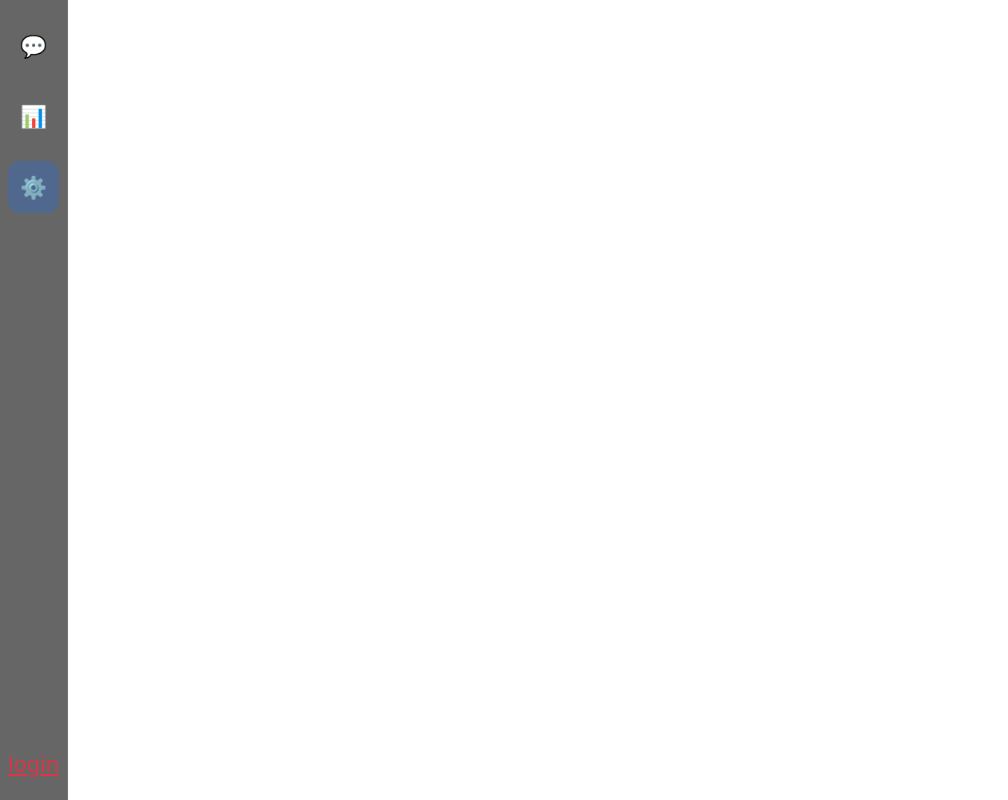
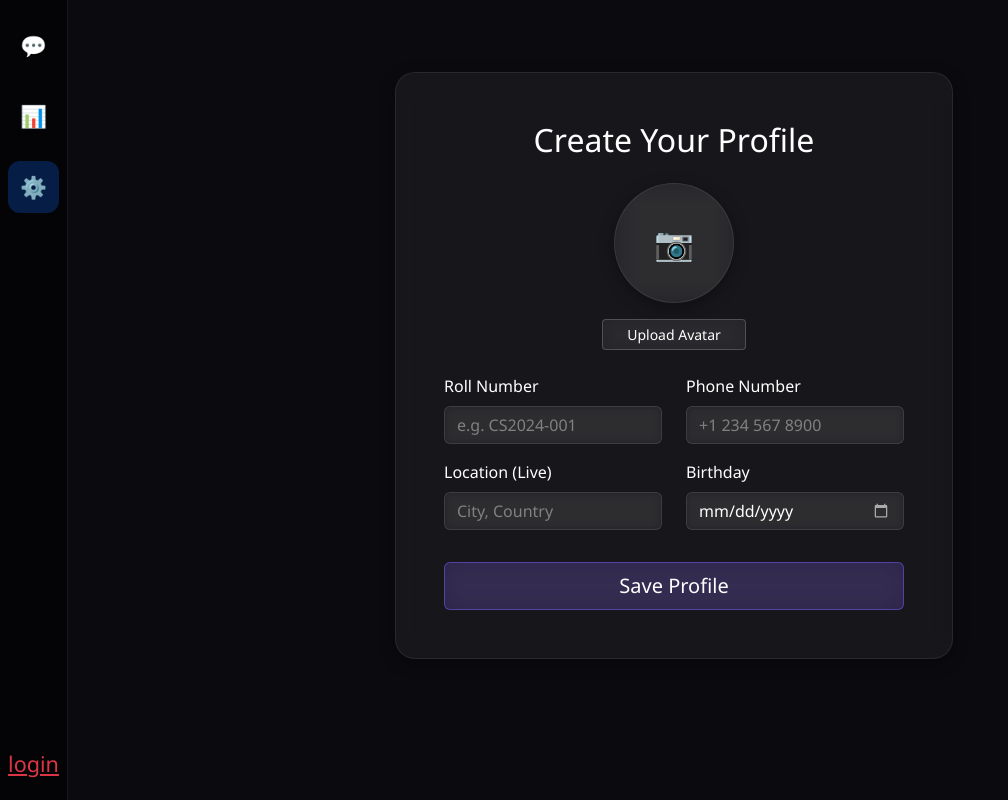
Before and after one commit to prathmeshhalande1/CapstoneIQ, a Django app: page /accounts/logout/ in a window 1280 px wide, after a click on "⚙️". Shown: the whole page, without its empty margins (0-1008 px from the left). Run offline with Django 5.2, Linux system fonts and the light colour scheme; some libraries are stand-ins or nearby versions.

Commit message:
add profile form ui and fix error and bug.

```diff
--- a/apps/accounts/admin.py
+++ b/apps/accounts/admin.py
@@ -1,8 +1,7 @@
 from django.contrib import admin
-from .models import projectGroup , userProfile, Project, StudentRepository
+from .models import projectGroup , userProfile, Project
 # Register your models here.
 
 admin.site.register(projectGroup)
 admin.site.register(userProfile)
 admin.site.register(Project)
-admin.site.register(StudentRepository)
--- a/apps/accounts/views.py
+++ b/apps/accounts/views.py
@@ -97,16 +97,16 @@ def logoutView(req):
 def homeView(request):
     profile, _ = userProfile.objects.get_or_create(user=request.user)
     user_groups = projectGroup.objects.filter(
-        Q(createdBy=request.user) | Q(group_members__student=profile)
+        Q(createdBy=request.user) | Q(group_members__User=profile)
     ).select_related('createdBy').prefetch_related(
-        'group_members__student__user'
+        'group_members__User__user'
     ).distinct()
     for group in user_groups:
         participants = [group.createdBy]
         participants.extend(
-            membership.student.user
+            membership.User.user
             for membership in group.group_members.all()
-            if membership.student.user_id != group.createdBy_id
+            if membership.User.user_id != group.createdBy_id
         )
         group.chat_participants = participants
         group.participant_count = len(participants)
@@ -164,12 +164,8 @@ def forgot_password_view(request):
         try:
             user = User.objects.get(email=email)
             otp = random.randint(100000, 999999)
-
-            # Store OTP and email in session
             request.session['reset_otp'] = str(otp)
             request.session['reset_email'] = email
-
-            # Send OTP email
             send_mail(
                 subject='Your CapstoneIQ Password Reset OTP',
                 message=f'Your OTP code is {otp}. It is valid for 10 minutes.',
--- a/config/settings.py
+++ b/config/settings.py
@@ -15,7 +15,9 @@ import os
 from dotenv import load_dotenv
 # Build paths inside the project like this: BASE_DIR / 'subdir'.
 BASE_DIR = Path(__file__).resolve().parent.parent
-STATIC_URL = 'static/'
+STATIC_URL = '/static/'
+MEDIA_URL='/media/'
+MEDIA_ROOT= BASE_DIR / "media"
 load_dotenv(os.path.join(BASE_DIR, '.env'))
 
 STATICFILES_DIRS = [BASE_DIR / 'static']
--- a/config/urls.py
+++ b/config/urls.py
@@ -14,10 +14,12 @@ Including another URLconf
     1. Import the include() function: from django.urls import include, path
     2. Add a URL to urlpatterns:  path('blog/', include('blog.urls'))
 """
+from config import settings
 from django.contrib import admin
 from django.urls import path,include
 from apps.accounts.views import homeView
+from django.conf.urls.static import static
 urlpatterns = [
     path('admin/', admin.site.urls),
-    path('accounts/',include('apps.accounts.urls'))
-]
+    path('accounts/', include('apps.accounts.urls')),
+] + static(settings.MEDIA_URL, document_root=settings.MEDIA_ROOT)
--- a/static/css/commen.css
+++ b/static/css/commen.css
@@ -13,8 +13,69 @@
         color: #fff;
     }
 
-    body {
-        background-color: #0b0b0f;
+    .glass-input {
+        background: rgba(255, 255, 255, 0.05) !important;
+        border: 1px solid rgba(255, 255, 255, 0.1) !important;
+        color: #ffffff !important;
+        backdrop-filter: blur(5px);
+        transition: all 0.3s ease;
+    }
+
+    .glass-input:focus {
+        background: rgba(255, 255, 255, 0.1) !important;
+        border-color: #7c5cff !important;
+        box-shadow: 0 0 10px rgba(124, 92, 255, 0.3) !important;
+    }
+
+    .glass-input::placeholder {
+        color: rgba(255, 255, 255, 0.4);
+    }
+
+    ::-webkit-calendar-picker-indicator {
+        filter: invert(1);
+        opacity: 0.6;
+        cursor: pointer;
+    }
+
+    .glass-btn {
+        background: rgba(255, 255, 255, 0.05);
+        border: 1px solid rgba(255, 255, 255, 0.2);
         color: #ffffff;
-        font-family: 'Segoe UI', Tahoma, Geneva, Verdana, sans-serif;
+        backdrop-filter: blur(12px);
+        transition: 0.3s;
     }
+
+    .glass-btn:hover {
+        background: rgba(255, 255, 255, 0.15);
+        color: #ffffff;
+    }
+
+    .glass-btn-primary {
+        background: rgba(124, 92, 255, 0.2);
+        border: 1px solid rgba(124, 92, 255, 0.5);
+        color: #ffffff;
+        backdrop-filter: blur(12px);
+        transition: 0.3s;
+    }
+
+    .glass-btn-primary:hover {
+        background: rgba(124, 92, 255, 0.4);
+        color: #ffffff;
+        box-shadow: 0 4px 15px rgba(124, 92, 255, 0.3);
+    }
+
+    .glass-btn-success {
+        background: rgba(40, 167, 69, 0.2);
+        border: 1px solid rgba(40, 167, 69, 0.5);
+        color: #ffffff;
+        backdrop-filter: blur(12px);
+        transition: 0.3s;
+        border-radius: 50px;
+        padding: 10px 20px;
+    }
+
+    .glass-btn-success:hover {
+        background: rgba(40, 167, 69, 0.4);
+        color: #ffffff;
+        box-shadow: 0 4px 15px rgba(40, 167, 69, 0.3);
+    }
--- a/templates/accounts/index.html
+++ b/templates/accounts/index.html
@@ -8,7 +8,7 @@
     <title>CapstoneIQ - Academic Workspace</title>
     <link rel="stylesheet" href="{% static 'css/bootstrap.min.css' %}">
     <link rel="stylesheet" href="{% static 'css/index.css' %}">
-    <link rel="stylesheet" href="{% static 'css/commin.css' %}">
+    <link rel="stylesheet" href="{% static 'css/commen.css' %}">
 </head>
 
 <body>
@@ -32,7 +32,8 @@
 
         {% include 'components/chatWorkSpace.html' %}
         {% include 'components/analyticsView.html' %}
-        {% include 'components/profileAndModals.html' %}
+        {% include 'components/profile.html' %}
+        {% include 'components/Modals.html' %}
     </div>
 
     <script src="https://code.jquery.com/jquery-3.7.1.min.js"></script>
--- a/templates/components/profileAndModals.html
+++ b/templates/components/Modals.html
@@ -1,6 +1,4 @@
-<div id="profileView" class="workspace p-5 d-none">
-
-</div>
+{% load static %}
 <div class="modal fade" id="joinGroupModal" tabindex="-1" aria-hidden="true">
     <div class="modal-dialog modal-dialog-centered">
         <div class="modal-content glass border-secondary">
--- /dev/null
+++ b/templates/components/profile.html
@@ -0,0 +1,105 @@
+{% load static %}
+<div id="profileView" class="workspace w-100 flex-grow-1 d-none"
+    style="height: 100vh; overflow-y: auto; overflow-x: hidden;">
+    <div class="container-fluid py-5">
+        <div class="row justify-content-center mt-4">
+            <div class="col-12 col-md-10 col-lg-8 col-xl-6 px-4">
+
+                {% if user_profile.rollNumber %}
+                <div class="glass p-4 p-md-5" style="border-radius: 20px;">
+                    <div class="text-center mb-4">
+                        {% if user_profile.avatar %}
+                        <img src="{{ user_profile.avatar.url }}" alt="Avatar"
+                            style="width: 120px; height: 120px; border-radius: 50%; object-fit: cover; border: 2px solid rgba(255,255,255,0.2);">
+                        {% else %}
+                        <div class="avatar-preview mx-auto glass d-flex align-items-center justify-content-center"
+                            style="width: 120px; height: 120px; border-radius: 50%; overflow: hidden;">
+                            <span style="font-size: 2rem;">👤</span>
+                        </div>
+                        {% endif %}
+                        <h3 class="mt-3 mb-1">{{ request.user.get_full_name|default:request.user.username }}</h3>
+                        <p class="text-muted mb-0">{{ user_profile.rollNumber }}</p>
+                    </div>
+                    <div class="row text-start mb-4 glass p-3" style="border-radius: 15px;">
+                        <div class="col-6 mb-3">
+                            <small class="text-muted d-block">Location</small>
+                            <strong>{{ user_profile.live|default:"Not specified" }}</strong>
+                        </div>
+                        <div class="col-6 mb-3">
+                            <small class="text-muted d-block">Phone</small>
+                            <strong>{{ user_profile.phoneNumber|default:"Not specified" }}</strong>
+                        </div>
+                        <div class="col-6 mb-0">
+                            <small class="text-muted d-block">Birthday</small>
+                            <strong>{{ user_profile.birthDay|default:"Not specified" }}</strong>
+                        </div>
+                    </div>
+                    <hr class="my-4" style="border-color: rgba(255,255,255,0.2);">
+                    <div class="d-flex justify-content-between align-items-center mb-3">
+                        <h4 class="m-0">My Projects</h4>
+                        <button type="button" class="btn glass-btn-success btn-sm px-3" data-bs-toggle="modal"
+                            data-bs-target="#addProjectModal">
+                            ➕ Add Project
+                        </button>
+                    </div>
+                    <div class="text-start">
+                        {% for project in user_projects %}
+                        <div class="glass p-3 mb-3" style="border-radius: 10px;">
+                            <h5 class="mb-1">{{ project.title }}</h5>
+                            <p class="mb-2 text-muted small">{{ project.status }} • {{ project.build_health }}</p>
+                            {% if project.projetUrl %}
+                            <a href="{{ project.projetUrl }}" target="_blank" class="btn glass-btn btn-sm">🔗 View
+                                GitHub</a>
+                            {% endif %}
+                        </div>
+                        {% empty %}
+                        <p class="text-muted text-center py-3">No projects added yet.</p>
+                        {% endfor %}
+                    </div>
+                </div>
+                {% else %}
+                <div class="glass p-4 p-md-5" style="border-radius: 20px;">
+                    <h2 class="mb-4 text-center">Create Your Profile</h2>
+                    <form method="POST" enctype="multipart/form-data">
+                        {% csrf_token %}
+                        <div class="mb-4 text-center">
+                            <div class="avatar-preview mb-3 mx-auto glass d-flex align-items-center justify-content-center"
+                                style="width: 120px; height: 120px; border-radius: 50%; overflow: hidden;">
+                                <span style="font-size: 2rem;">📷</span>
+                            </div>
+                            <label for="avatar" class="btn glass-btn btn-sm px-4">Upload Avatar</label>
+                            <input type="file" id="avatar" name="avatar" class="d-none" accept="image/*">
+                        </div>
+                        <div class="row">
+                            <div class="col-sm-6 mb-3">
+                                <label for="rollNumber" class="form-label">Roll Number</label>
+                                <input type="text" class="form-control glass-input" id="rollNumber" name="rollNumber"
+                                    placeholder="e.g. CS2024-001" required>
+                            </div>
+                            <div class="col-sm-6 mb-3">
+                                <label for="phoneNumber" class="form-label">Phone Number</label>
+                                <input type="text" class="form-control glass-input" id="phoneNumber" name="phoneNumber"
+                                    placeholder="+1 234 567 8900">
+                            </div>
+                        </div>
+                        <div class="row">
+                            <div class="col-sm-6 mb-3">
+                                <label for="live" class="form-label">Location (Live)</label>
+                                <input type="text" class="form-control glass-input" id="live" name="live"
+                                    placeholder="City, Country">
+                            </div>
+                            <div class="col-sm-6 mb-4">
+                                <label for="birthDay" class="form-label">Birthday</label>
+                                <input type="date" class="form-control glass-input" id="birthDay" name="birthDay">
+                            </div>
+                        </div>
+                        <div class="d-grid gap-2 mt-2">
+                            <button type="submit" class="btn glass-btn-primary py-2 fs-5">Save Profile</button>
+                        </div>
+                    </form>
+                </div>
+                {% endif %}
+            </div>
+        </div>
+    </div>
+</div>
```
Also changed, not shown: apps/accounts/models.py (+28 -38 lines), apps/accounts/migrations/0008_rename_student_groupmembership_user_and_more.py (added).
